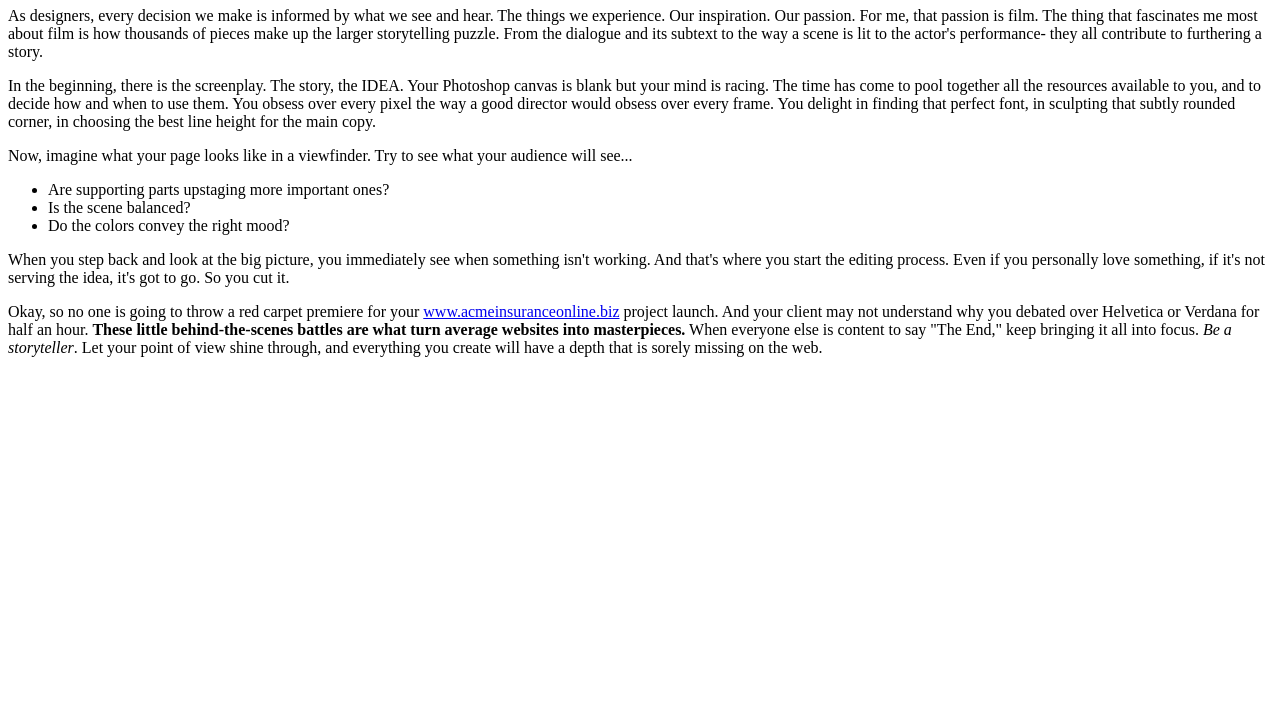
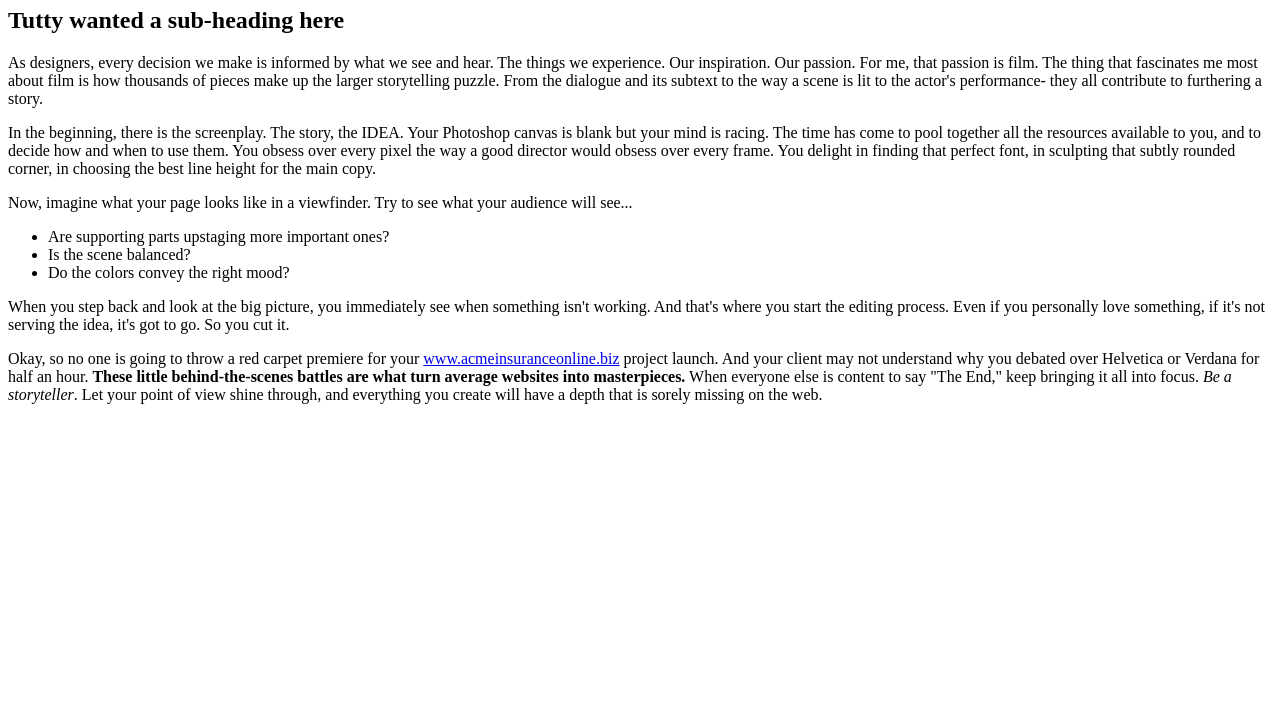
Before and after one commit to mtutty/hahtest, a plain HTML site: page index.html in a window 1280 px wide. Shown: the part 73-800 px from the top of the page. Drawn offline with Linux system fonts and the light colour scheme.

Commit message:
Added a sub-heading to the page.

```diff
--- a/index.html
+++ b/index.html
@@ -6,6 +6,7 @@
 </head>
 <body>
     <h1>Super Awesome Heading</h1>
+    <h2>Tutty wanted a sub-heading here</h2>
 
     <p>As designers, every decision we make is informed by what we see and hear. The things we experience. Our inspiration. Our passion. For me, that passion is film. The thing that fascinates me most about film is how thousands of pieces make up the larger storytelling puzzle. From the dialogue and its subtext to the way a scene is lit to the actor's performance- they all contribute to furthering a story.</p>
 
```
